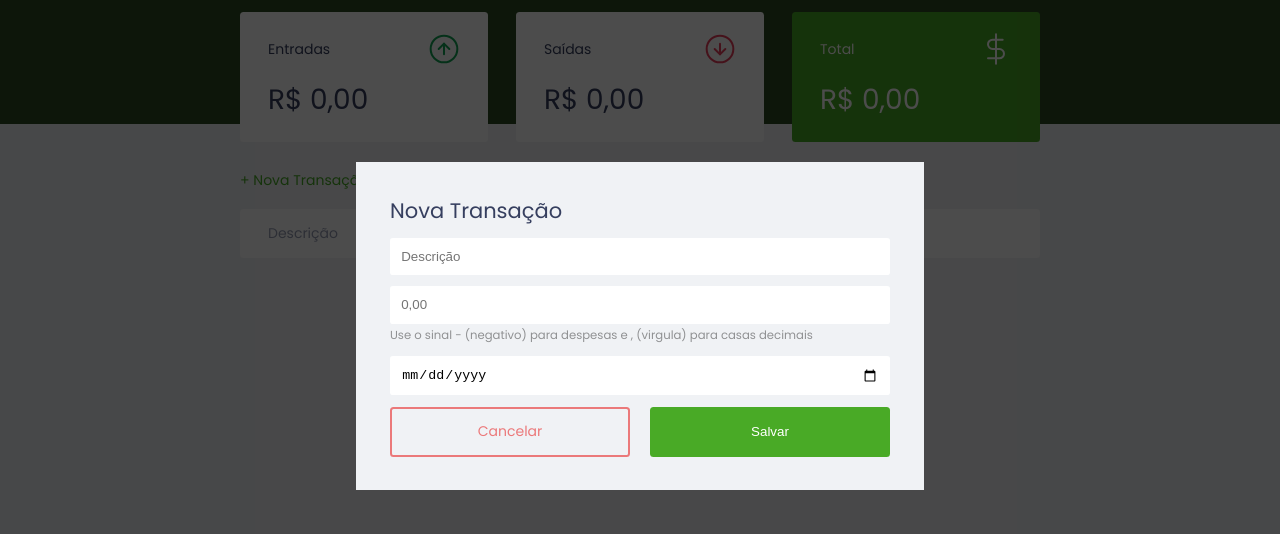
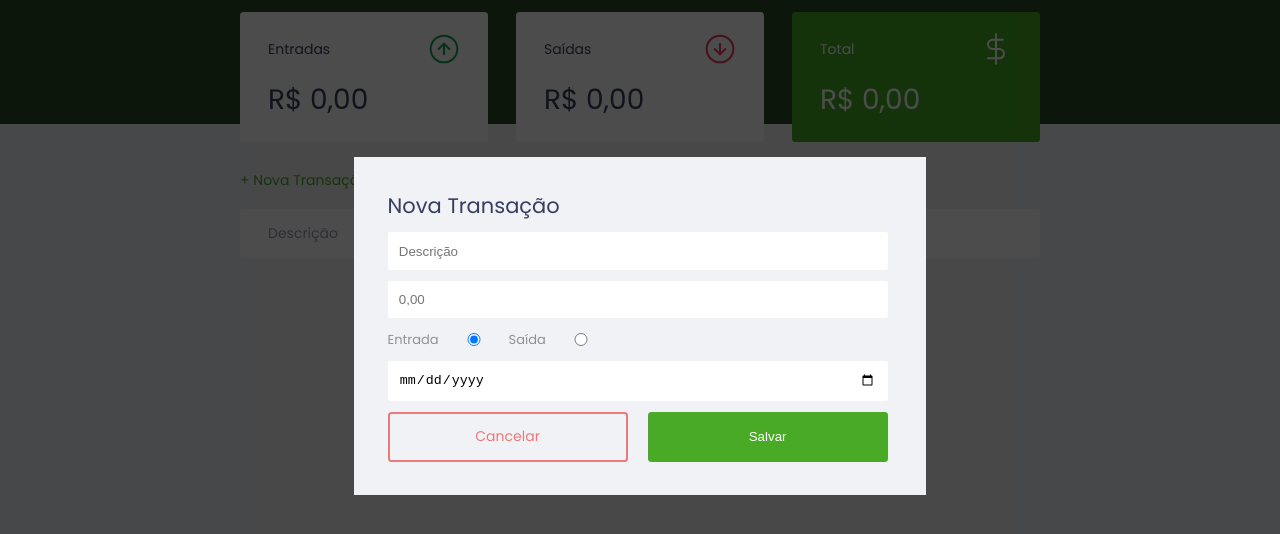
Before and after one commit to brenoq/dev.finances, a plain HTML site: page index.html in a window 1280 px wide. Both pictures are taken after a click on the link "+ Nova Transação". Shown: the part 74-608 px from the top of the page. Drawn offline with Linux system fonts and the light colour scheme.

Commit message:
:sparkles: modal  income & expense radio button

```diff
--- a/index.html
+++ b/index.html
@@ -103,7 +103,15 @@
                             name="amount"
                             placeholder="0,00"
                         />
-                        <small class="help">Use o sinal - (negativo) para despesas e , (virgula) para casas decimais</small>
+                        <!-- <small class="help">Use o sinal - (negativo) para despesas e , (virgula) para casas decimais</small> -->
+
+                        <div class="radio">
+                            <label for="income">Entrada</label>
+                            <input onclick= "Modal.value()" type="radio" checked type="radio" id="income" name="tipo" value="income">
+                            <label for="expense">Saída</label>
+                            <input onclick= "Modal.value()" type="radio" id="expense" name="tipo" value="expense">
+                        </div>
+
                     </div>
 
                     <div class="input-group">
--- a/scripts.js
+++ b/scripts.js
@@ -1,4 +1,5 @@
 const Modal = {
+    amount: document.querySelector('input#amount'),
     // Código antigo
 
     // open(){
@@ -23,6 +24,19 @@ const Modal = {
             .querySelector('.modal-overlay')
             .classList
             .toggle('active');
+            Form.clearFields();
+    },
+
+    value() {
+        const transactionType = document.getElementById('expense').checked;
+
+        let convertAmount = Modal.amount.value.replace("-", "");
+
+        if (transactionType) {
+            Modal.amount.value = "-" + convertAmount;
+        } else {
+            Modal.amount.value = convertAmount;
+        };
     }
 };
 
--- a/style.css
+++ b/style.css
@@ -247,6 +247,8 @@ td.expense {
     background: #f0f2f5;
     padding: 2.4rem;
 
+    width: 572px;
+
     position: relative;
     z-index: 10;
 }
@@ -271,7 +273,28 @@ input {
 }
 
 .input-group {
-    margin-top: 0.8rem
+    margin-top: 0.8rem;
+}
+
+.input-group .radio {
+    display: flex;
+    flex-direction: row;
+
+    align-items: center;
+    justify-content: flex-start;
+
+    padding: 0;
+    margin-top: 0.8rem;
+}
+
+.input-group .radio input {
+    width: 5rem;
+}
+
+.input-group .radio label {
+    opacity: 0.4;
+
+    font-size:small;
 }
 
 .input-group small {
```
